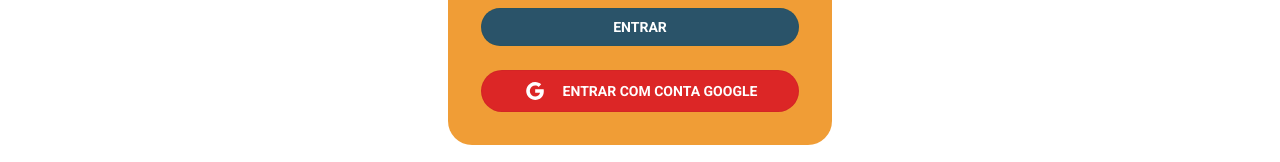
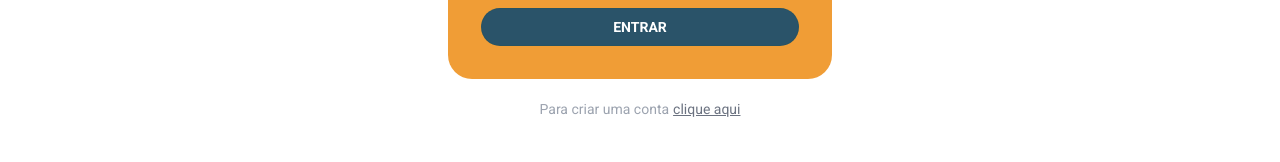
Before and after one commit to nylosantos/klMinasApp, a React (Vite) app: page /deletePage in a window 1280 px wide. Shown: the part 485-647 px from the top of the page. Built offline with nearby package versions, Linux system fonts and the light colour scheme; no server answers.

Commit message:
removing google login button

```diff
--- a/src/components/signComponents/FormLogin.tsx
+++ b/src/components/signComponents/FormLogin.tsx
@@ -9,7 +9,6 @@ import { LoginWithEmailAndPasswordZProps } from "../../@types";
 import { SubmitLoading } from "../layoutComponents/SubmitLoading";
 import { signInWithEmailAndPassword } from "firebase/auth";
 import { ButtonSignSubmit } from "../layoutComponents/ButtonSignSubmit";
-import { ButtonSignInGoogle } from "../layoutComponents/ButtonSignInGoogle";
 import { loginEmailAndPasswordValidationSchema } from "../../@types/zodValidation";
 import {
   GlobalDataContext,
@@ -171,11 +170,12 @@ export function FormLogin() {
         </form>
 
         {/* SIGN IN WITH GOOGLE BUTTON */}
-        <ButtonSignInGoogle
+
+        {/* <ButtonSignInGoogle
           isSubmitting={isSubmitting}
           signType="signIn"
           isClosed={systemSignInClosed}
-        />
+        />*/}
       </div>
     </>
   );
--- a/src/components/signComponents/FormRegister.tsx
+++ b/src/components/signComponents/FormRegister.tsx
@@ -23,7 +23,6 @@ import {
 } from "../../@types";
 import { SubmitLoading } from "../layoutComponents/SubmitLoading";
 import { ButtonSignSubmit } from "../layoutComponents/ButtonSignSubmit";
-import { ButtonSignInGoogle } from "../layoutComponents/ButtonSignInGoogle";
 import { signUpEmailAndPasswordValidationSchema } from "../../@types/zodValidation";
 import {
   GlobalDataContext,
@@ -275,11 +274,12 @@ export function FormRegister() {
         </form>
 
         {/* SIGN UP WITH GOOGLE BUTTON */}
-        <ButtonSignInGoogle
+
+        {/* <ButtonSignInGoogle
           isSubmitting={isSubmitting}
           isClosed={systemSignUpClosed}
           signType="signUp"
-        />
+        />*/}
       </div>
     </>
   );
```
